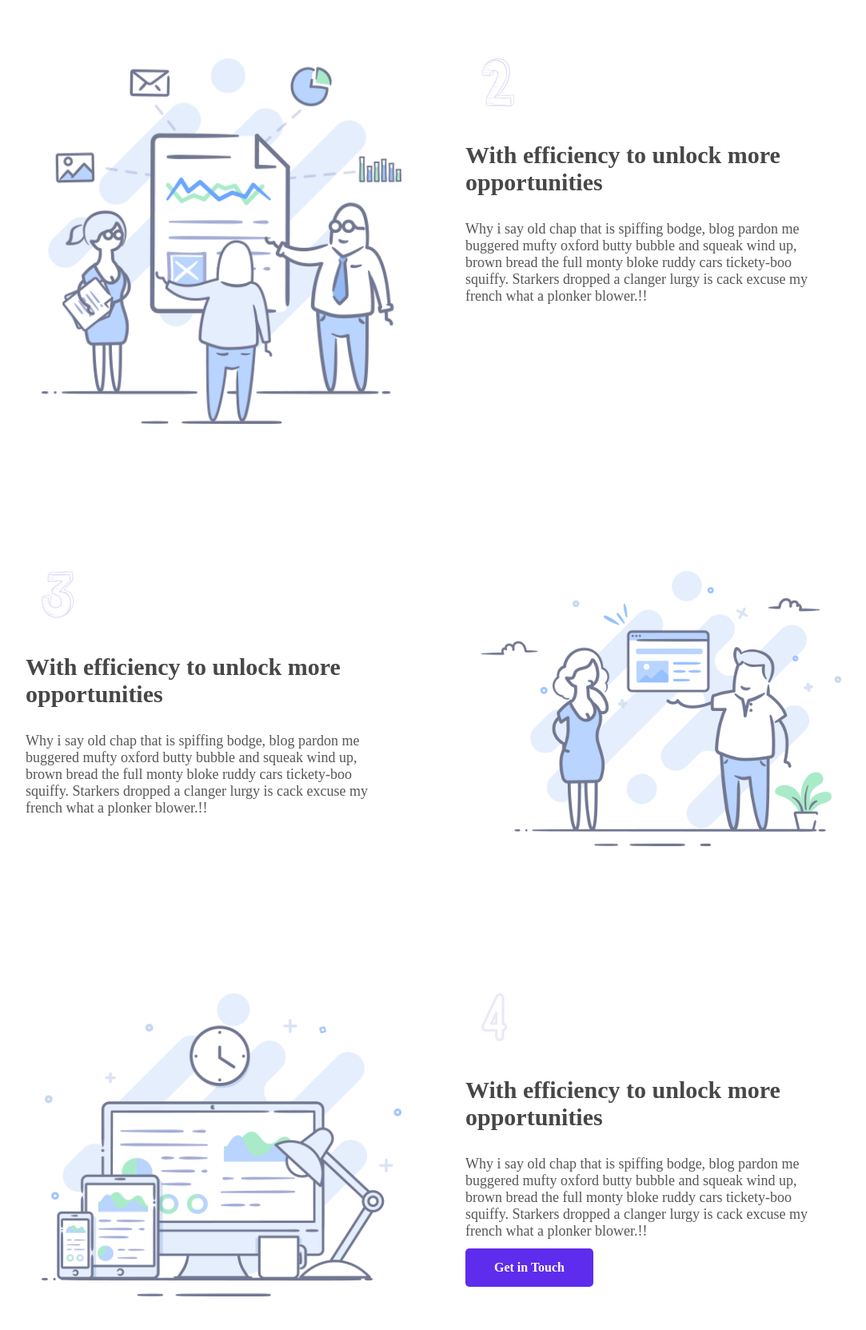
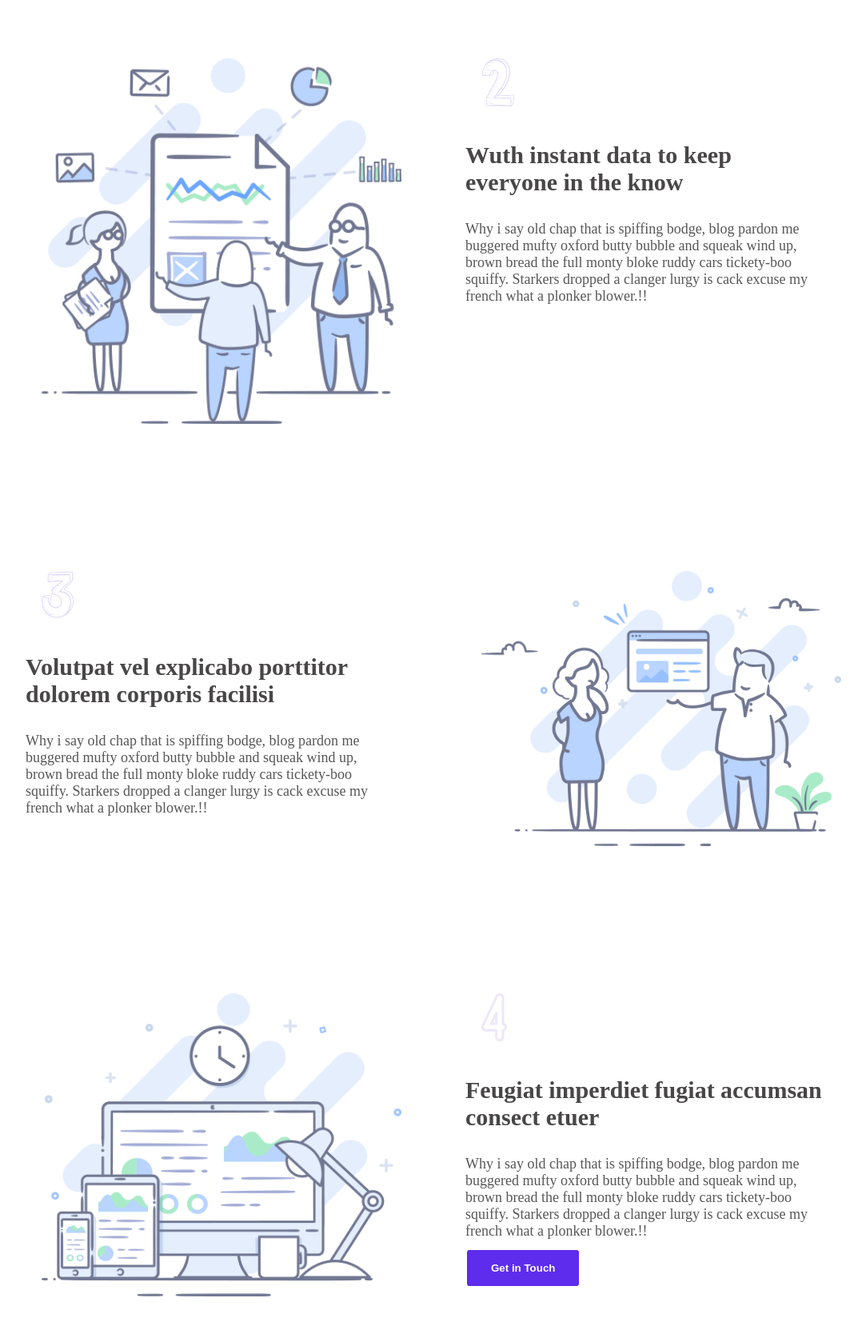
Before and after one commit to murshedkoli/assignment4, a plain HTML site: page index.html in a window 1280 px wide. Shown: the part 900-2563 px from the top of the page at 80% size, without its empty margins (108-1191 px from the left). Drawn offline with Linux system fonts and the light colour scheme.

Commit message:
Add files via upload

```diff
--- a/css/style.css
+++ b/css/style.css
@@ -89,12 +89,20 @@ section .box p{
 
 .btn{
     font-weight: bold;
+    border: 2px solid;
     padding: 15px 30px;
     text-align: center;
-    width: 100px;
     color: white;
     border-radius: 5px;
     background-color: #5E2CED;
+}
+
+.btn:hover{
+    border: 2px solid #5E2CED;
+    background-color: white;
+    border-radius: 5px;
+    color: #5E2CED;
+    cursor: pointer;
 }
 
 .one-img img{}
--- a/index.html
+++ b/index.html
@@ -54,7 +54,7 @@
             <div class="box">
                 <div class="box2">
                     <img src="img/2.png" alt="one">
-                    <h2>With efficiency to unlock more opportunities</h2>
+                    <h2>Wuth instant data to keep everyone in the know</h2>
                     <p>Why i say old chap that is spiffing bodge, blog pardon me buggered
                         mufty oxford butty bubble and squeak wind up, brown bread the full monty
                         bloke ruddy cars tickety-boo squiffy. Starkers dropped a clanger lurgy is cack
@@ -67,7 +67,7 @@
             <div class="box">
                 <div class="box2">
                     <img src="img/3.png" alt="one">
-                    <h2>With efficiency to unlock more opportunities</h2>
+                    <h2>Volutpat vel explicabo porttitor dolorem corporis facilisi</h2>
                     <p>Why i say old chap that is spiffing bodge, blog pardon me buggered
                         mufty oxford butty bubble and squeak wind up, brown bread the full monty
                         bloke ruddy cars tickety-boo squiffy. Starkers dropped a clanger lurgy is cack
@@ -86,13 +86,13 @@
             <div class="box">
                 <div class="box2">
                     <img src="img/4.png" alt="one">
-                    <h2>With efficiency to unlock more opportunities</h2>
+                    <h2>Feugiat imperdiet fugiat accumsan consect etuer</h2>
                     <p>Why i say old chap that is spiffing bodge, blog pardon me buggered
                         mufty oxford butty bubble and squeak wind up, brown bread the full monty
                         bloke ruddy cars tickety-boo squiffy. Starkers dropped a clanger lurgy is cack
                         excuse my french what a plonker blower.!!
                     </p>
-                    <div class="btn">Get in Touch</div>
+                    <button class="btn">Get in Touch</button>
                 </div>
             </div>
         </section>
@@ -100,7 +100,7 @@
             <div class="box">
                 <div class="box2">
                     <img src="img/5.png" alt="one">
-                    <h2>With efficiency to unlock more opportunities</h2>
+                    <h2>Pariatur felis voluptate quisque illo, condimentum nemo</h2>
                     <p>Why i say old chap that is spiffing bodge, blog pardon me buggered
                         mufty oxford butty bubble and squeak wind up, brown bread the full monty
                         bloke ruddy cars tickety-boo squiffy. Starkers dropped a clanger lurgy is cack
```
